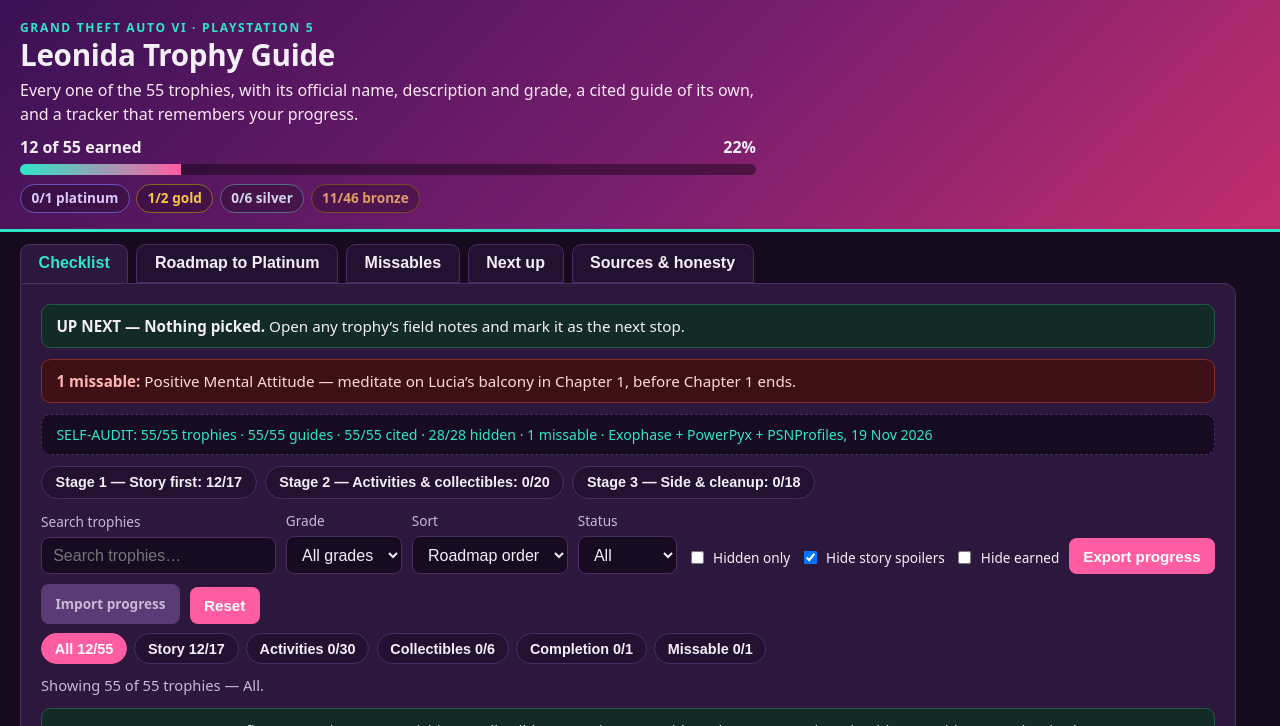
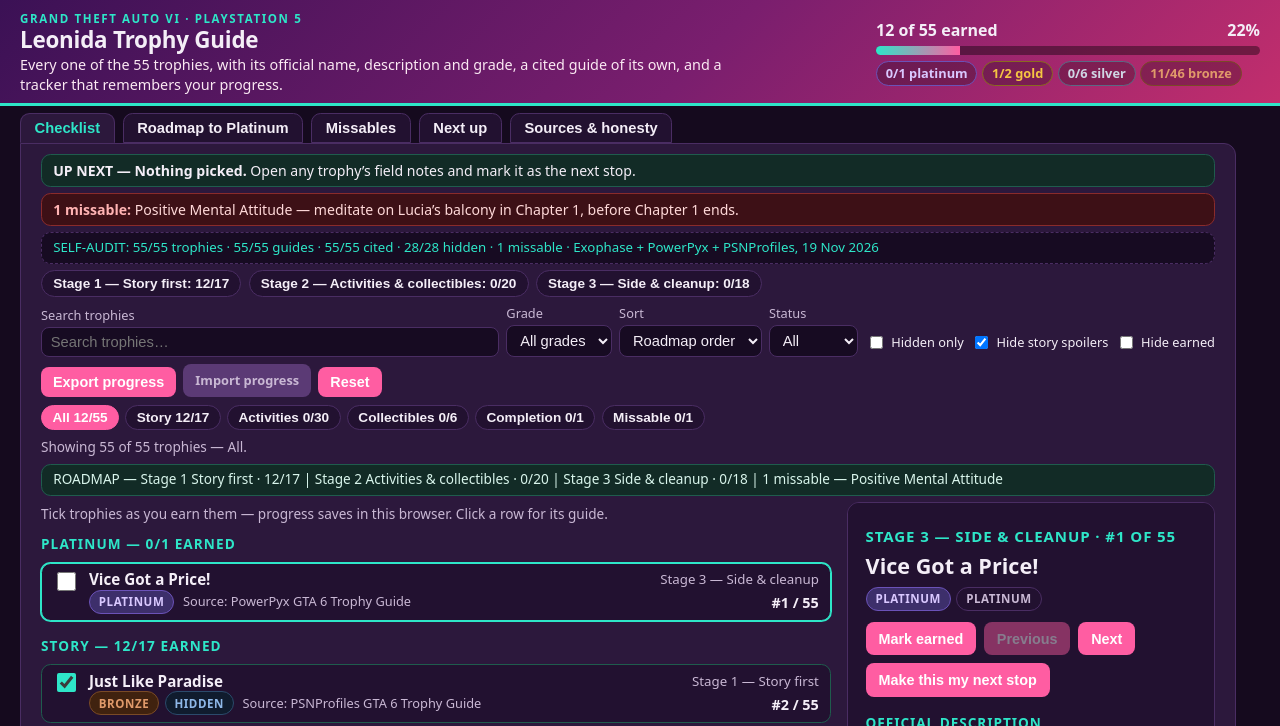
Before and after one commit to bangfadli121-arch/gta6-trophy-guide-01-entry, a plain HTML site: page app/index.html in a window 1280 px wide. Shown: the top 726 px of the page. Drawn offline with Linux system fonts and the light colour scheme.

Commit message:
Leonida Trophy Guide v4: app/style.css

```diff
--- a/app/style.css
+++ b/app/style.css
@@ -21,98 +21,103 @@ body {
   line-height: 1.5;
 }
 .hero {
-  padding: 1.2rem 1.25rem 1rem;
+  display: flex; gap: 1.5rem; align-items: center;
+  padding: 0.6rem 1.25rem 0.55rem;
   background: linear-gradient(135deg, #3b1155 0%, #7a1e6e 55%, #c22e6d 100%);
   border-bottom: 3px solid var(--accent-2);
 }
-.hero h1 { margin: 0.1rem 0 0.4rem; font-size: 1.85rem; line-height: 1.1; letter-spacing: -0.01em; }
-.kicker { margin: 0; text-transform: uppercase; letter-spacing: 0.14em; font-size: 0.75rem; color: var(--accent-2); font-weight: 700; }
-.sub { margin: 0 0 0.6rem; max-width: 46rem; color: #fbe9f3; }
-.progress-wrap { max-width: 46rem; }
+.hero-text { flex: 1 1 auto; min-width: 0; }
+.hero h1 { margin: 0.05rem 0 0.2rem; font-size: 1.4rem; line-height: 1.1; letter-spacing: -0.01em; }
+.kicker { margin: 0; text-transform: uppercase; letter-spacing: 0.14em; font-size: 0.72rem; color: var(--accent-2); font-weight: 700; }
+.sub { margin: 0; max-width: 46rem; color: #fbe9f3; font-size: 0.9rem; line-height: 1.35; }
+.progress-wrap { flex: 0 0 24rem; max-width: 46rem; }
 .progress-line { display: flex; justify-content: space-between; font-weight: 700; }
-.progress-bar { height: 0.7rem; background: rgba(0,0,0,0.4); border-radius: 999px; overflow: hidden; margin-top: 0.3rem; }
+.progress-bar { height: 0.55rem; background: rgba(0,0,0,0.4); border-radius: 999px; overflow: hidden; margin-top: 0.25rem; }
 #progressFill { height: 100%; width: 0%; background: linear-gradient(90deg, var(--accent-2), var(--accent)); transition: width 0.3s; }
-.grade-chips { display: flex; flex-wrap: wrap; gap: 0.4rem; margin: 0.55rem 0 0; }
+.grade-chips { display: flex; flex-wrap: wrap; gap: 0.3rem; margin: 0.35rem 0 0; }
 .grade-chip {
-  font-size: 0.85rem; font-weight: 700; border-radius: 999px; padding: 0.2rem 0.65rem;
-  border: 1px solid var(--line); color: var(--ink-dim); background: rgba(0,0,0,0.25);
+  font-size: 0.8rem; font-weight: 700; border-radius: 999px; padding: 0.12rem 0.55rem;
+  border: 1px solid var(--line); color: var(--ink-dim); background: rgba(0,0,0,0.25); white-space: nowrap;
 }
 .grade-chip.platinum { color: #d9c8ff; border-color: #6b52b8; }
 .grade-chip.gold { color: var(--gold); border-color: #8a6a1f; }
 .grade-chip.silver { color: var(--silver); border-color: #5a6a84; }
 .grade-chip.bronze { color: var(--bronze); border-color: #7a4a26; }
-.tabs { display: flex; flex-wrap: wrap; gap: 0.5rem; padding: 0.75rem 1.25rem 0; }
+.tabs { display: flex; flex-wrap: wrap; gap: 0.5rem; padding: 0.4rem 1.25rem 0; }
 .tab {
   background: var(--panel); color: var(--ink); border: 1px solid var(--line);
-  border-radius: 0.6rem 0.6rem 0 0; padding: 0.6rem 1.1rem; font-size: 1rem; cursor: pointer;
+  border-radius: 0.6rem 0.6rem 0 0; padding: 0.4rem 0.85rem; font-size: 0.92rem; cursor: pointer;
 }
 .tab.active { background: var(--panel-2); border-bottom-color: var(--panel-2); color: var(--accent-2); font-weight: 700; }
 main { padding: 0 1.25rem 2rem; }
-.panel { background: var(--panel-2); border: 1px solid var(--line); border-radius: 0 0.75rem 0.75rem 0.75rem; padding: 1.25rem; max-width: 76rem; }
+.panel { background: var(--panel-2); border: 1px solid var(--line); border-radius: 0 0.75rem 0.75rem 0.75rem; padding: 0.6rem 1.25rem 1.25rem; max-width: 76rem; }
 .hidden { display: none; }
 
-/* Checklist header blocks: Next Up, missable banner, self-audit, stages. */
+/* Checklist header blocks: Next Up, missable banner, self-audit, stages.
+   v4: one compact line each, so the trophy rows start above the fold. */
 .nextup {
   background: #122b26; border: 1px solid #1f5c4d; border-radius: 0.6rem;
-  padding: 0.6rem 0.9rem; margin-bottom: 0.7rem; font-size: 0.95rem;
+  padding: 0.3rem 0.7rem; margin-bottom: 0.4rem; font-size: 0.88rem;
 }
-.nextup button { padding: 0.3rem 0.6rem; font-size: 0.85rem; margin-left: 0.4rem; }
+.nextup button { padding: 0.2rem 0.5rem; font-size: 0.85rem; margin-left: 0.4rem; }
 .missable-banner {
   background: #3d1016; border: 1px solid #8a2b2b; border-radius: 0.6rem;
-  padding: 0.6rem 0.9rem; margin-bottom: 0.7rem; font-size: 0.95rem; color: #ffd9d9;
+  padding: 0.3rem 0.7rem; margin-bottom: 0.4rem; font-size: 0.88rem; color: #ffd9d9;
 }
 .missable-banner strong { color: #ffb3b3; }
 .audit-strip {
   background: #170b22; border: 1px dashed var(--line); border-radius: 0.6rem;
-  padding: 0.55rem 0.9rem; margin: 0 0 0.7rem; font-size: 0.88rem; color: var(--accent-2);
+  padding: 0.3rem 0.7rem; margin: 0 0 0.4rem; font-size: 0.83rem; color: var(--accent-2);
 }
-.stage-chips { display: flex; flex-wrap: wrap; gap: 0.5rem; margin-bottom: 0.8rem; }
+.stage-chips { display: flex; flex-wrap: wrap; gap: 0.45rem; margin-bottom: 0.45rem; }
 .stage-chip {
   background: var(--panel); color: var(--ink); border: 1px solid var(--line);
-  border-radius: 999px; padding: 0.45rem 0.85rem; font-size: 0.9rem; cursor: pointer; font-weight: 600;
+  border-radius: 999px; padding: 0.3rem 0.7rem; font-size: 0.85rem; cursor: pointer; font-weight: 600;
 }
 .stage-chip.active { background: var(--accent-2); color: #08231d; border-color: var(--accent-2); }
 
-/* Controls + filter pills. */
-.controls { display: flex; flex-wrap: wrap; gap: 0.6rem; align-items: end; margin-bottom: 0.6rem; }
-.controls label { display: flex; flex-direction: column; gap: 0.25rem; font-size: 0.85rem; color: var(--ink-dim); }
-.controls label.check { flex-direction: row; align-items: center; gap: 0.4rem; color: var(--ink); padding-bottom: 0.4rem; }
-.search { flex: 1 1 11rem; }
+/* Controls + filter pills. v4: compact, search input wide so its placeholder
+   never clips at 1280px. */
+.controls { display: flex; flex-wrap: wrap; gap: 0.45rem; align-items: end; margin-bottom: 0.45rem; }
+.controls label { display: flex; flex-direction: column; gap: 0.15rem; font-size: 0.8rem; color: var(--ink-dim); }
+.controls label.check { flex-direction: row; align-items: center; gap: 0.35rem; color: var(--ink); padding-bottom: 0.3rem; }
+.search { flex: 2 1 20rem; }
+.search input[type="search"] { width: 100%; }
 input[type="search"], select {
   background: #170b22; color: var(--ink); border: 1px solid var(--line);
-  border-radius: 0.5rem; padding: 0.55rem 0.7rem; font-size: 1rem;
+  border-radius: 0.5rem; padding: 0.35rem 0.55rem; font-size: 0.92rem;
 }
 button, .importBtn {
   background: var(--accent); color: #fff; border: none; border-radius: 0.5rem;
-  padding: 0.6rem 0.9rem; font-size: 0.95rem; cursor: pointer; font-weight: 600;
+  padding: 0.45rem 0.75rem; font-size: 0.9rem; cursor: pointer; font-weight: 600;
 }
 .importBtn { background: #5b3a75; }
 button:hover, .importBtn:hover { filter: brightness(1.15); }
 .importBtn input { display: none; }
-.pills { display: flex; flex-wrap: wrap; gap: 0.45rem; margin-bottom: 0.6rem; }
+.pills { display: flex; flex-wrap: wrap; gap: 0.4rem; margin-bottom: 0.4rem; }
 .pill {
   background: var(--panel); color: var(--ink); border: 1px solid var(--line);
-  border-radius: 999px; padding: 0.4rem 0.8rem; font-size: 0.9rem; font-weight: 600;
+  border-radius: 999px; padding: 0.28rem 0.65rem; font-size: 0.85rem; font-weight: 600;
 }
 .pill.active { background: var(--accent); border-color: var(--accent); color: #fff; }
-.hint, .count-line { color: var(--ink-dim); font-size: 0.92rem; margin: 0.3rem 0 0.8rem; }
+.hint, .count-line { color: var(--ink-dim); font-size: 0.85rem; margin: 0.15rem 0 0.4rem; }
 
 /* Two columns: checklist rows left, detail panel right (always visible). */
 .checklist-cols { display: grid; grid-template-columns: minmax(0, 1fr) 23rem; gap: 1rem; align-items: start; }
-.list { display: flex; flex-direction: column; gap: 0.5rem; }
+.list { display: flex; flex-direction: column; gap: 0.4rem; }
 .row {
   display: flex; gap: 0.6rem; align-items: flex-start;
   background: var(--panel); border: 1px solid var(--line); border-radius: 0.6rem;
-  padding: 0.6rem 0.75rem; cursor: pointer;
+  padding: 0.4rem 0.7rem; cursor: pointer;
 }
 .row:hover { border-color: var(--accent-2); }
 .row.selected { border-color: var(--accent-2); box-shadow: 0 0 0 1px var(--accent-2); }
 .row.earned { border-color: #1f5c4d; }
-.row input[type="checkbox"] { width: 1.25rem; height: 1.25rem; margin-top: 0.15rem; accent-color: var(--accent-2); flex: none; }
+.row input[type="checkbox"] { width: 1.2rem; height: 1.2rem; margin-top: 0.1rem; accent-color: var(--accent-2); flex: none; }
 .row-body { flex: 1; min-width: 0; }
-.row h3 { margin: 0; font-size: 1rem; line-height: 1.3; }
+.row h3 { margin: 0; font-size: 0.95rem; line-height: 1.3; }
 .row-meta { margin: 0.1rem 0 0.3rem; color: var(--ink-dim); font-size: 0.83rem; }
-.row-source { margin: 0.3rem 0 0; color: var(--ink-dim); font-size: 0.82rem; }
+.row-source-inline { margin: 0 0 0 0.2rem; color: var(--ink-dim); font-size: 0.8rem; align-self: center; }
 .nextup-star { color: var(--accent-2); font-size: 0.8rem; }
 .spoiler-note { color: var(--ink-dim); font-style: italic; }
 
@@ -128,19 +133,20 @@ button:hover, .importBtn:hover { filter: brightness(1.15); }
 .badge.bronze { background: #40220f; color: var(--bronze); border-color: #7a4a26; }
 .badge.missable { background: #4d1010; color: var(--danger); border-color: #8a2b2b; }
 .badge.secret { background: #101c2e; color: #8fb8e8; border-color: #2b4a6b; }
+.badge.subcat { background: #1a2a33; color: #9fc6d8; border-color: #2b4a5c; text-transform: none; letter-spacing: 0; }
 .badge.target-chip { background: #122b26; color: var(--accent-2); border-color: #1f5c4d; }
 
-/* v3: live roadmap strip above the checklist. */
+/* v3: live roadmap strip above the checklist. v4: one compact line. */
 .roadmap-strip {
   background: #122b26; border: 1px solid #1f5c4d; border-radius: 0.6rem;
-  padding: 0.6rem 0.9rem; margin: 0 0 0.8rem; font-size: 0.92rem; color: #d9f5ec;
+  padding: 0.3rem 0.7rem; margin: 0 0 0.4rem; font-size: 0.85rem; color: #d9f5ec;
 }
 .roadmap-strip strong { color: var(--accent-2); }
 .scroll-hint { color: var(--ink-dim); font-size: 0.9rem; margin: 0 0 0.6rem; }
 
 /* v3: grouped checklist section headers. */
 .section-head {
-  margin: 1rem 0 0.1rem; font-size: 0.85rem; letter-spacing: 0.08em;
+  margin: 0.5rem 0 0.1rem; font-size: 0.85rem; letter-spacing: 0.08em;
   text-transform: uppercase; color: var(--accent-2);
 }
 .section-head:first-child { margin-top: 0.2rem; }
@@ -223,6 +229,8 @@ button:hover, .importBtn:hover { filter: brightness(1.15); }
 #tab-sources ul { line-height: 1.6; }
 footer { padding: 0 1.25rem 2rem; color: var(--ink-dim); font-size: 0.88rem; max-width: 76rem; }
 @media (max-width: 900px) {
+  .hero { flex-direction: column; align-items: stretch; gap: 0.5rem; }
+  .progress-wrap { flex: none; }
   .checklist-cols { grid-template-columns: 1fr; }
   .detail { position: static; }
 }
```
